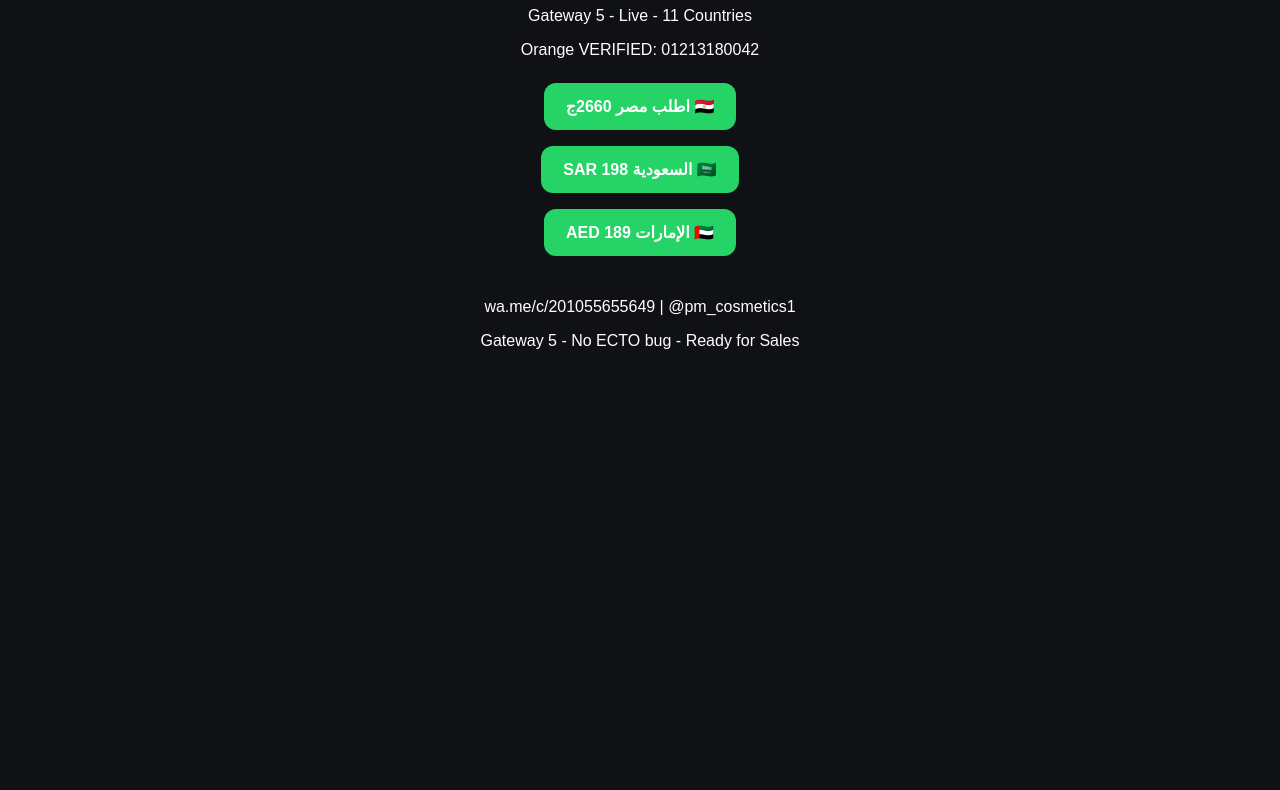
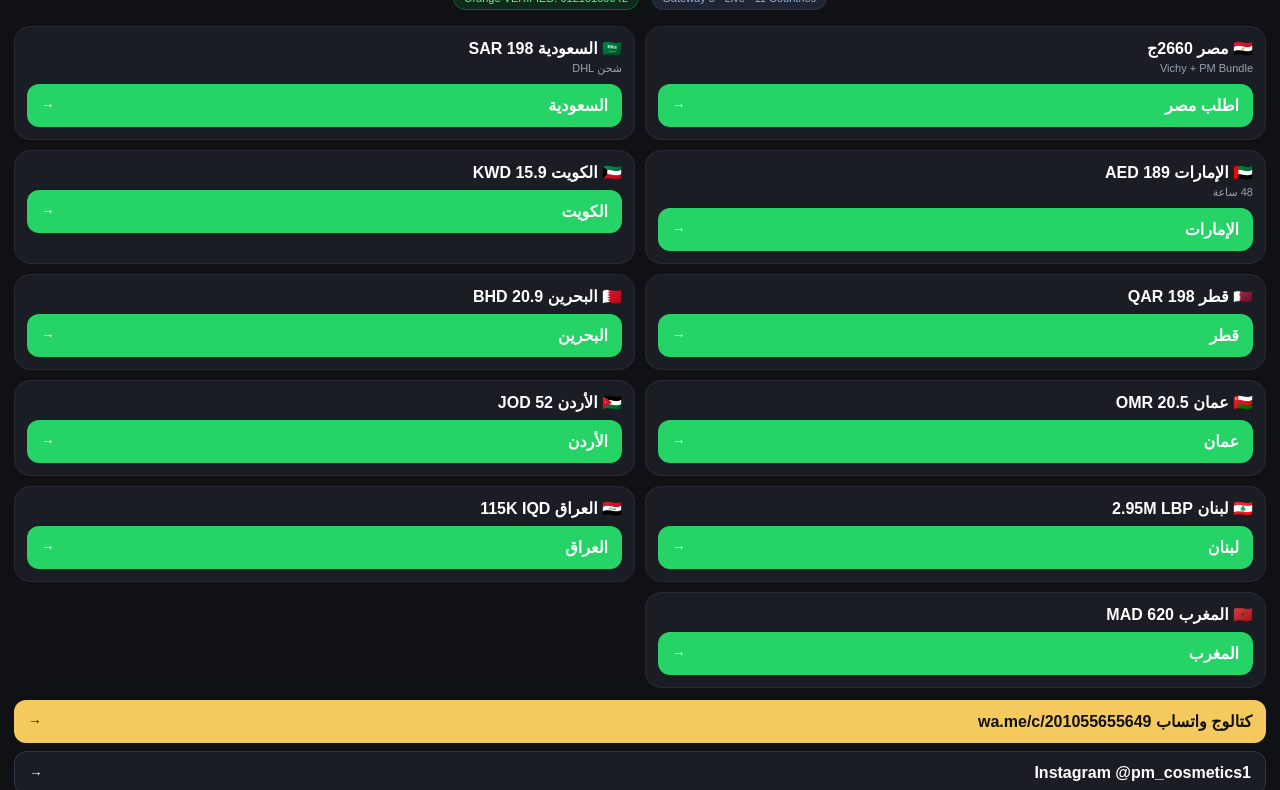
Before and after one commit to Pmcosmetics/pmcosmetics-hub-11-countries, a plain HTML site: page index.html in a window 1280 px wide. Shown: the part 93-883 px from the top of the page. Before the commit the page ends 800 px from the top, so only its background shows below. Drawn offline with Linux system fonts and the light colour scheme.

Commit message:
Update index.html

```diff
--- a/index.html
+++ b/index.html
@@ -1 +1,13 @@
-<!doctype html><html lang="ar" dir="rtl"><head><meta charset="utf-8"><meta name="viewport" content="width=device-width,initial-scale=1"><title>PM Hub - Gateway 5</title><style>body{margin:0;background:#0f1115;color:#fff;font-family:Arial;padding:20px;text-align:center}h1{color:#f4c95d}a{display:inline-block;background:#25D366;color:#fff;padding:14px 22px;border-radius:12px;text-decoration:none;font-weight:700;margin:8px}</style></head><body><h1>PM COSMETICS HUB</h1><p>Gateway 5 - Live - 11 Countries</p><p>Orange VERIFIED: 01213180042</p><a href="https://wa.me/201055655649?text=اطلب Vichy 2660 EG">🇪🇬 اطلب مصر 2660ج</a><br><a href="https://wa.me/201055655649?text=اطلب 198 SAR SA">🇸🇦 السعودية 198 SAR</a><br><a href="https://wa.me/201055655649?text=اطلب 189 AED AE">🇦🇪 الإمارات 189 AED</a><br><br><p>wa.me/c/201055655649 | @pm_cosmetics1</p><p>Gateway 5 - No ECTO bug - Ready for Sales</p></body></html>
+<!doctype html><html lang="ar" dir="rtl"><head><meta charset="utf-8"><meta name="viewport" content="width=device-width,initial-scale=1"><title>PM HUB Gateway 5 - 11 Countries</title><style>body{margin:0;background:#0f1115;color:#fff;font-family:Arial;padding:14px;text-align:center}h1{color:#f4c95d;margin:12px 0}.badge{display:inline-block;background:#1e2633;border:1px solid #2a3446;color:#9ab0d1;border-radius:99px;padding:5px 10px;font-size:11px;margin:4px}.verified{background:#0e2a1a;border-color:#1a5c36;color:#7de3a6}.grid{display:grid;grid-template-columns:1fr 1fr;gap:10px;margin:12px 0} @media(max-width:520px){.grid{grid-template-columns:1fr}} .card{background:#1a1d24;border:1px solid #252a36;border-radius:16px;padding:12px;text-align:right}.card b{display:block}.card span{color:#9aa3b2;font-size:11px} a.btn{display:flex;justify-content:space-between;background:#25D366;color:#fff;padding:12px 14px;border-radius:12px;text-decoration:none;font-weight:800;margin-top:8px} a.btn.gold{background:#f4c95d;color:#111}.footer{color:#7a8599;font-size:11px;margin:14px 0}</style></head><body><h1>PM COSMETICS HUB</h1><div><span class="badge">Gateway 5 - Live - 11 Countries</span> <span class="badge verified">Orange VERIFIED: 01213180042</span></div><div class="grid">
+<div class="card"><b>🇪🇬 مصر 2660ج</b><span>Vichy + PM Bundle</span><a class="btn" href="https://wa.me/201055655649?text=اطلب EG 2660ج مصر">اطلب مصر <small>→</small></a></div>
+<div class="card"><b>🇸🇦 السعودية 198 SAR</b><span>شحن DHL</span><a class="btn" href="https://wa.me/201055655649?text=اطلب SA 198 SAR">السعودية <small>→</small></a></div>
+<div class="card"><b>🇦🇪 الإمارات 189 AED</b><span>48 ساعة</span><a class="btn" href="https://wa.me/201055655649?text=اطلب AE 189 AED">الإمارات <small>→</small></a></div>
+<div class="card"><b>🇰🇼 الكويت 15.9 KWD</b><a class="btn" href="https://wa.me/201055655649?text=اطلب KW 15.9 KWD">الكويت <small>→</small></a></div>
+<div class="card"><b>🇶🇦 قطر 198 QAR</b><a class="btn" href="https://wa.me/201055655649?text=اطلب QA 198 QAR">قطر <small>→</small></a></div>
+<div class="card"><b>🇧🇭 البحرين 20.9 BHD</b><a class="btn" href="https://wa.me/201055655649?text=اطلب BH 20.9 BHD">البحرين <small>→</small></a></div>
+<div class="card"><b>🇴🇲 عمان 20.5 OMR</b><a class="btn" href="https://wa.me/201055655649?text=اطلب OM 20.5 OMR">عمان <small>→</small></a></div>
+<div class="card"><b>🇯🇴 الأردن 52 JOD</b><a class="btn" href="https://wa.me/201055655649?text=اطلب JO 52 JOD">الأردن <small>→</small></a></div>
+<div class="card"><b>🇱🇧 لبنان 2.95M LBP</b><a class="btn" href="https://wa.me/201055655649?text=اطلب LB 2950000 LBP">لبنان <small>→</small></a></div>
+<div class="card"><b>🇮🇶 العراق 115K IQD</b><a class="btn" href="https://wa.me/201055655649?text=اطلب IQ 115000 IQD">العراق <small>→</small></a></div>
+<div class="card"><b>🇲🇦 المغرب 620 MAD</b><a class="btn" href="https://wa.me/201055655649?text=اطلب MA 620 MAD">المغرب <small>→</small></a></div>
+</div><a class="btn gold" href="https://wa.me/c/201055655649">كتالوج واتساب wa.me/c/201055655649 <small>→</small></a><a class="btn" style="background:#1a1d24;border:1px solid #2a3446" href="https://instagram.com/pm_cosmetics1">Instagram @pm_cosmetics1 <small>→</small></a><div class="footer">Orange VERIFIED 01213180042 | WhatsApp 01055655649<br>pmcosmetics-hub-11-countries - Gateway 5 - No ECTO bug</div></body></html>
```
